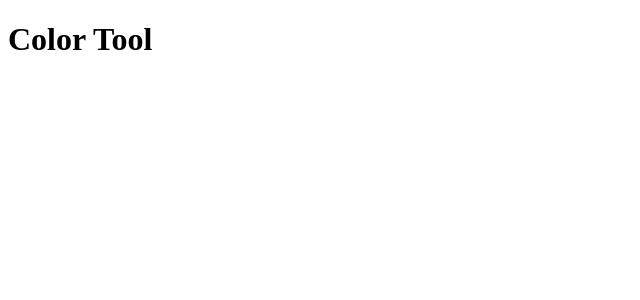
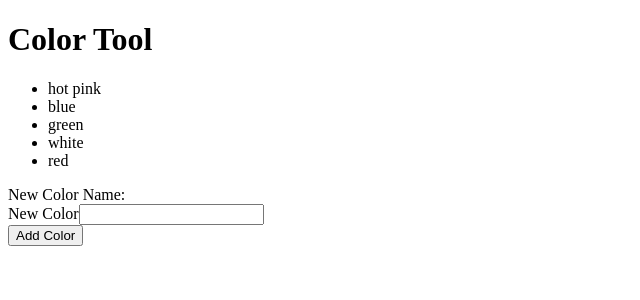
Before and after one commit to training4developers/angular_03192018, an Angular app: page / in a window 1280 px wide. Shown: the top 300 px of the page, without its empty margins (0-640 px from the left). Built offline with nearby package versions, Linux system fonts and the light colour scheme.

Commit message:
added code demos

```diff
--- a/src/app/color-tool/color-tool.module.ts
+++ b/src/app/color-tool/color-tool.module.ts
@@ -1,11 +1,12 @@
 import { NgModule } from '@angular/core';
 import { CommonModule } from '@angular/common';
+import { FormsModule } from '@angular/forms';
 
 import { ColorHomeComponent } from './components/color-home/color-home.component';
 
 @NgModule({
   imports: [
-    CommonModule
+    CommonModule, FormsModule,
   ],
   declarations: [ColorHomeComponent],
   exports: [ColorHomeComponent],
--- a/src/app/color-tool/components/color-home/color-home.component.html
+++ b/src/app/color-tool/components/color-home/color-home.component.html
@@ -1,3 +1,21 @@
 <header>
   <h1>Color Tool</h1>
 </header>
+<ul>
+  <li *ngFor="let color of colors">{{color.name}}</li>
+  <!-- <ng-template ngFor [ngForOf]="colors" let-color>
+    <li>{{color}}</li>
+  </ng-template> -->
+</ul>
+<form>
+
+  <div>New Color Name: {{newColorName}}</div>
+  <div>
+    <label for="new-color-name-input">New Color</label>
+    <input type="text" id="new-color-name-input"
+      name="newColorNameInput" [(ngModel)]="newColorName">
+  </div>
+
+  <button type="button" (click)="addColor()">Add Color</button>
+
+</form>
--- a/src/app/color-tool/components/color-home/color-home.component.ts
+++ b/src/app/color-tool/components/color-home/color-home.component.ts
@@ -1,4 +1,6 @@
 import { Component, OnInit } from '@angular/core';
+
+import { Color } from '../../models/color';
 
 @Component({
   selector: 'color-home',
@@ -7,9 +9,27 @@ import { Component, OnInit } from '@angular/core';
 })
 export class ColorHomeComponent implements OnInit {
 
+  colors: Color[] = [
+    { id: 1, name: 'hot pink', hexCode: '' },
+    { id: 2, name: 'blue', hexCode: '' },
+    { id: 3, name: 'green', hexCode: '' },
+    { id: 4, name: 'white', hexCode: '' },
+    { id: 5, name: 'red', hexCode: '' },
+  ];
+
+  newColorName = '';
+
   constructor() { }
 
   ngOnInit() {
   }
 
+  addColor() {
+    this.colors.push({
+      id: Math.max(...this.colors.map(c => c.id)) + 1,
+      name: this.newColorName,
+      hexCode: '',
+    });
+  }
+
 }
--- /dev/null
+++ b/src/app/color-tool/models/color.ts
@@ -0,0 +1,5 @@
+export interface Color {
+  id?: number;
+  name: string;
+  hexCode: string;
+}
```
